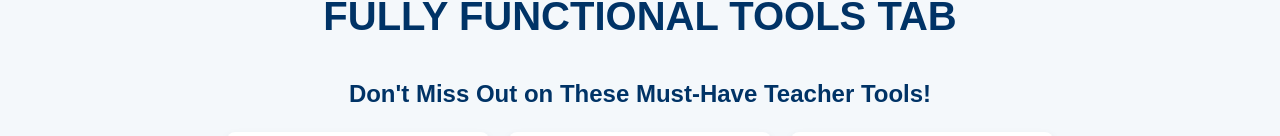
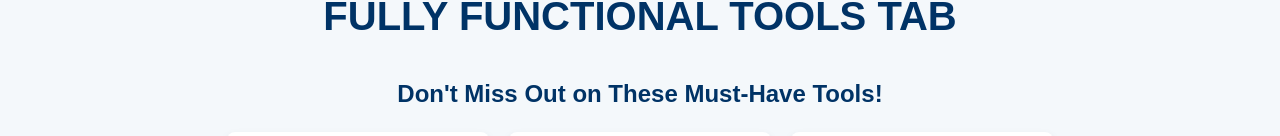
Before and after one commit to teachtudor/main, a Next.js app: page /home in a window 1280 px wide. Shown: the part 201-337 px from the top of the page. Built offline with nearby package versions, Linux system fonts and the light colour scheme.

Commit message:
home page text adjustment

```diff
--- a/src/app/home/page.js
+++ b/src/app/home/page.js
@@ -19,7 +19,7 @@ export default function Home() {
           </p>
 
           <h2 style={{ fontSize: '1.5rem', fontWeight: 'bold', color: '#003366', marginBottom: '20px' }}>
-            Don't Miss Out on These Must-Have Teacher Tools!
+            Don't Miss Out on These Must-Have Tools!
           </h2>
 
           <div style={{ display: 'grid', gridTemplateColumns: 'repeat(auto-fill, minmax(250px, 1fr))', gap: '20px', marginBottom: '40px' }}>
```
